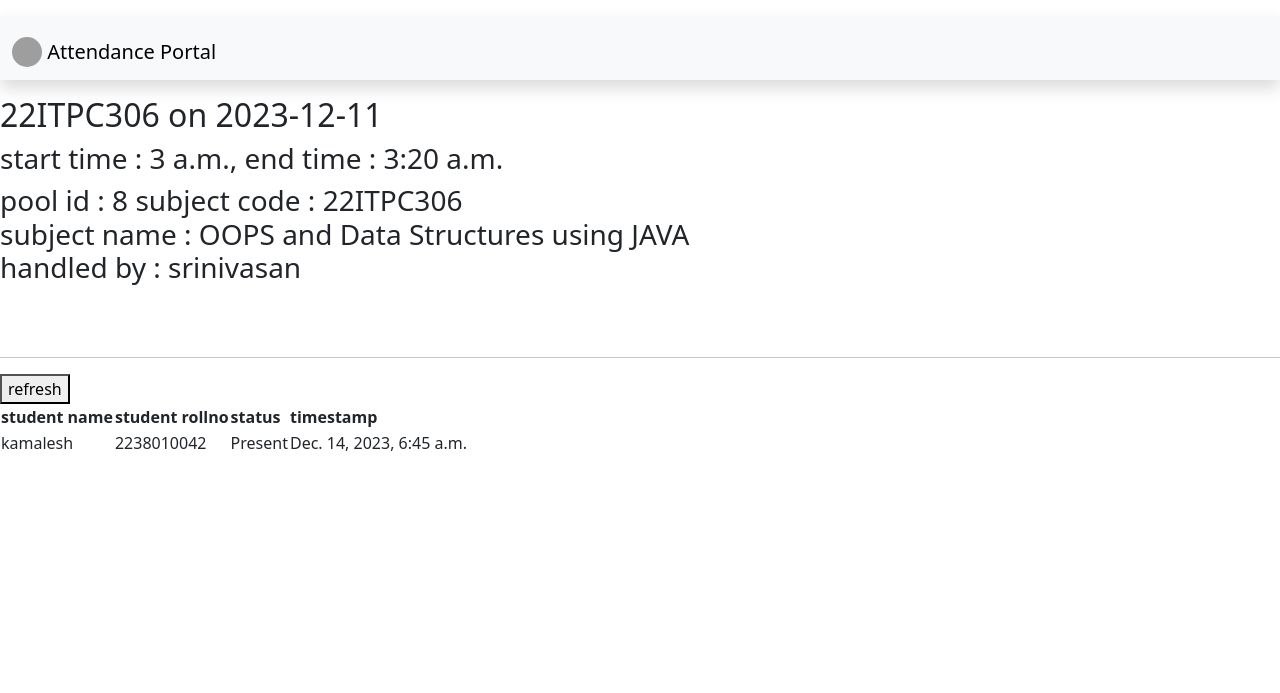
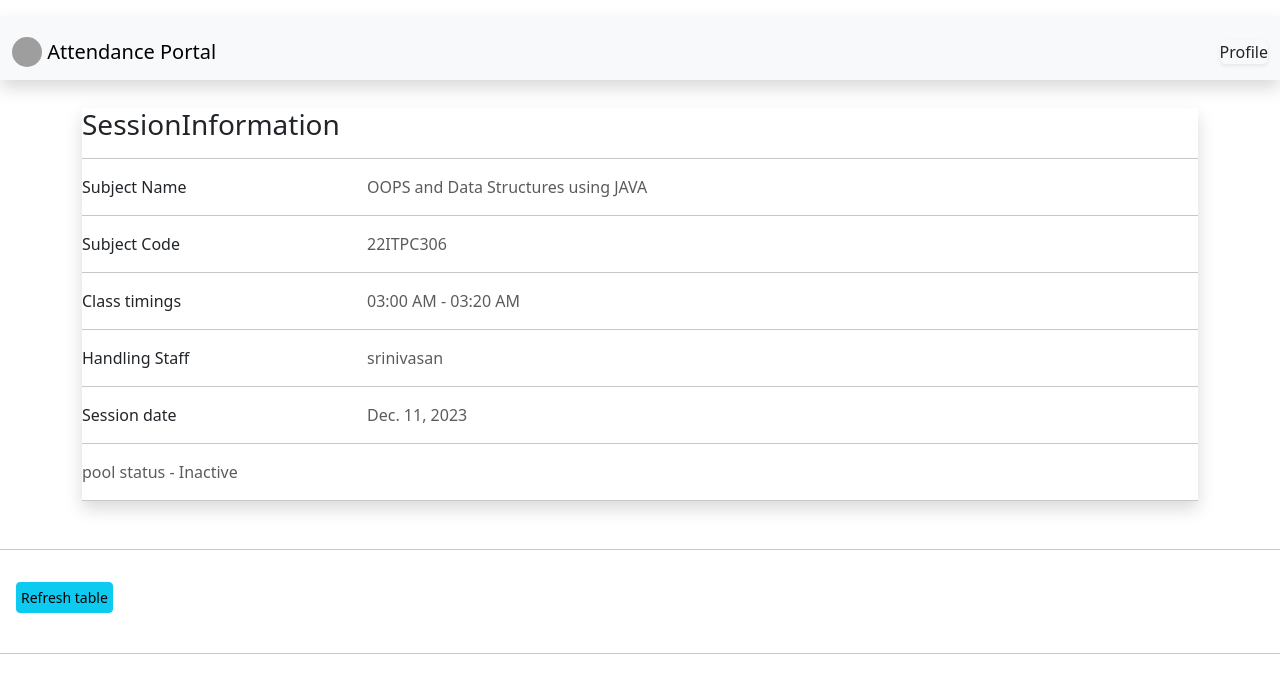
Before and after one commit to Senthilsk10/Attendance-Portal, a Django app: page /Staffs/view/pool/8/ in a window 1280 px wide. Shown: the top 693 px of the page. Run offline with Django 4.2, Linux system fonts and the light colour scheme; data comes from the database, SQL or seed files in the repository; both versions use the stored data as it was after the commit; some libraries are stand-ins or nearby versions; grey boxes are pictures that could not be loaded.

Commit message:
finished styling staff pool view
finished styling staff pool view and added a route for turning off the pool

next we have to design the front page and work on deploying and maye be start testing

```diff
--- a/src/attendanceportal/staff/urls.py
+++ b/src/attendanceportal/staff/urls.py
@@ -1,5 +1,5 @@
 from django.urls import path
-from .views import staffs,create_attendance_pool,staffs_pool_view,get_requests,post_attendance,delete_requests
+from .views import staffs,create_attendance_pool,staffs_pool_view,get_requests,post_attendance,delete_requests,turn_off
 
 
 urlpatterns = [
@@ -9,4 +9,5 @@
     path("get_requests/<int:pk>/",get_requests,name = "get_requests"),
     path("addRequest/<int:pk>/",post_attendance,name = "addRequestByStaff"),
     path("delete_requests/<int:pk>/",delete_requests,name = "delete_requests"),
+    path("turn_off/<int:pk>/",turn_off,name = "turnoff"),
 ]
--- a/src/attendanceportal/staff/views.py
+++ b/src/attendanceportal/staff/views.py
@@ -112,3 +112,12 @@
             "message":"deleted successfully successfully"
         }
         return JsonResponse(data, status=200)
+
+
+def turn_off(request,*args,**kwargs):
+    if request.method == "GET":
+        pk = kwargs.get("pk")
+        pool = attendance_pool.objects.get(id = pk)
+        pool.is_alive = False
+        pool.save()
+        return redirect("staffs_pool_view",pk = pk)
--- a/src/attendanceportal/templates/add_attendance_pool.html
+++ b/src/attendanceportal/templates/add_attendance_pool.html
@@ -4,7 +4,9 @@
 <link href="https://gitcdn.github.io/bootstrap-toggle/2.2.2/css/bootstrap-toggle.min.css" rel="stylesheet">
 <script src="https://gitcdn.github.io/bootstrap-toggle/2.2.2/js/bootstrap-toggle.min.js"></script>
 {% endblock %}
-
+{% block login %}
+    <a class="nav-item nav-link ml-3 pl-2 btn btn-light rounded-lg border-info shadow-sm" href="{% url 'staffs' %}">Profile</a>
+{% endblock %}
 {% block content %}
 
 <div class  = "continer mx-2 my-2">
--- a/src/attendanceportal/templates/staff_pool_view.html
+++ b/src/attendanceportal/templates/staff_pool_view.html
@@ -1,7 +1,102 @@
 {% extends 'base.html' %}
+
+{% block jsscript %}
+<link rel="stylesheet" href="https://cdn.datatables.net/1.13.7/css/jquery.dataTables.css" />
+<script src="https://cdn.datatables.net/1.13.7/js/jquery.dataTables.js"></script>
+<script src="https://cdnjs.cloudflare.com/ajax/libs/popper.js/1.12.9/umd/popper.min.js"></script>
+<script src="https://maxcdn.bootstrapcdn.com/bootstrap/4.0.0/js/bootstrap.min.js"></script>
+{% endblock %}
+
+{% block login %}
+    <a class="nav-item nav-link ml-3 pl-2 btn btn-light rounded-lg border-info shadow-sm" href="{% url 'staffs' %}">Profile</a>
+{% endblock %}
 
 {% block content %}
 
+<div class ="container  mr-3 mt-1 p-2  rounded">
+
+  <div class="card-body mx-1 mt-1 shadow">
+    <h1 class="h3 mb-2 font-weight-normal card-title">SessionInformation</h1>
+    <hr>
+    <div class="row">
+      <div class="col-sm-3">
+        <p class="mb-0">Subject Name</p>
+      </div>
+      <div class="col-sm-9">
+        <p class="text-muted mb-0">{{pool.subject.subject_name}}</p>
+      </div>
+    </div>
+    <hr>
+    <div class="row">
+      <div class="col-sm-3">
+        <p class="mb-0">Subject Code</p>
+      </div>
+      <div class="col-sm-9">
+        <p class="text-muted mb-0">{{pool.subject.subject_code}}</p>
+      </div>
+    </div>
+    <hr>
+    <div class="row">
+      <div class="col-sm-3">
+        <p class="mb-0">Class timings</p>
+      </div>
+      <div class="col-sm-9">
+        <p class="text-muted mb-0">{{pool.duration_display}}</p>
+      </div>
+    </div>
+    <hr>
+    <div class="row">
+      <div class="col-sm-3">
+        <p class="mb-0">Handling Staff</p>
+      </div>
+      <div class="col-sm-9">
+        <p class="text-muted mb-0">{{pool.subject.handling_staff.username}}</p>
+      </div>
+    </div>
+    <hr>
+    <div class="row">
+      <div class="col-sm-3">
+        <p class="mb-0">Session date</p>
+      </div>
+      <div class="col-sm-9">
+        <p class="text-muted mb-0">{{pool.datefield}}</p>
+      </div>
+    </div>
+    <hr>
+    {% if pool.is_alive %}
+      <div class="row text-center>
+        <div class="col-sm-6">
+          <p class="mb-3 font-serif">pool status - Active</p>
+        </div>
+        <div class="col-sm-6">
+          <p class="text-muted mb-0"><a class = "btn btn-primary" href="{% url 'turnoff' pk=pool.id %}">Turn off</a></p>
+        </div>
+      </div>
+    <hr>
+  </div>
+  {% else %}
+    <div class="row ">
+      <div class="col-sm-6 ">
+        <p class="mb-0 text-muted">pool status - Inactive</p>
+      </div>
+    </div>
+  <hr>
+  </div>
+  {% endif %}
+</div>
+
+<hr class = "shadow my-4">
+
+    <div class = "container my-3 mx-2 p-2">
+
+      <button id = "refresh-data" class = "btn btn-sm btn-info p-1">Refresh table</button>
+
+      <div id = "table-content" class = "my-2 shadow-sm ">
+
+      </div>
+    </div>
+<hr class = "shadow my-4">
+<!--
     <div>
         <H2>{{pool}}</H2>
     </div>
@@ -44,7 +139,7 @@
         </div>
 
     </div>
-
+-->
     <script>
         var headers = {
               'X-CSRFToken': getCSRFToken()
@@ -57,8 +152,8 @@
               headers:headers,
               data:{"pk":pool_id},
               success: function (data) {
-
-                $('#attendance_result tbody').html(data.html_content);
+                $('#table-content').html(data.html_content);
+                $("#datatable").DataTable();
                 console.log(data.html_content)
               }
             });
```
Also changed, not shown: src/attendanceportal/templates/attendance_table_partial.html (+1 -19 lines), src/attendanceportal/templates/staffs.html (+2 -6 lines), src/attendanceportal/templates/student_pool_view.html (+6 -13 lines), src/attendanceportal/db.sqlite3.
